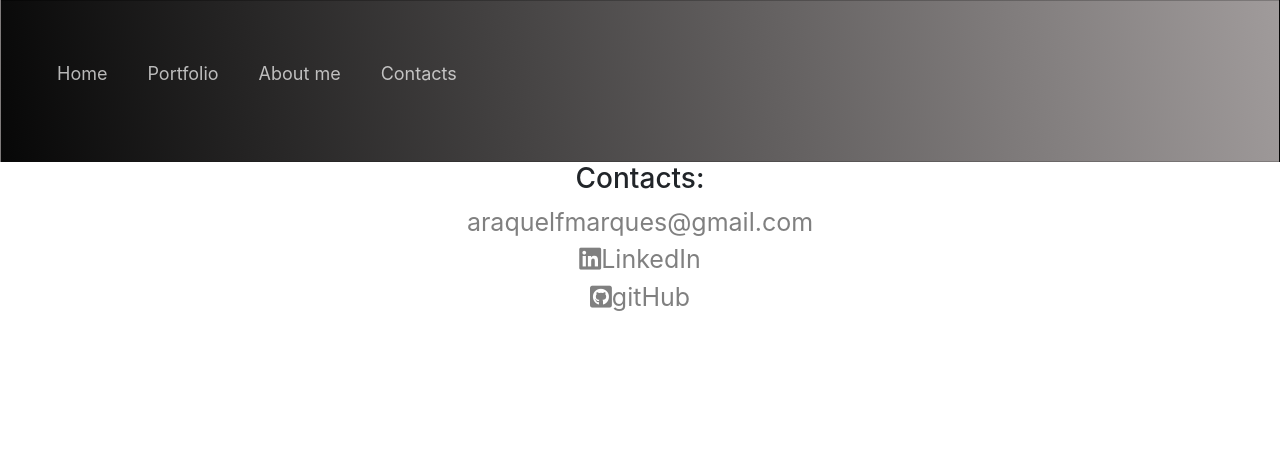
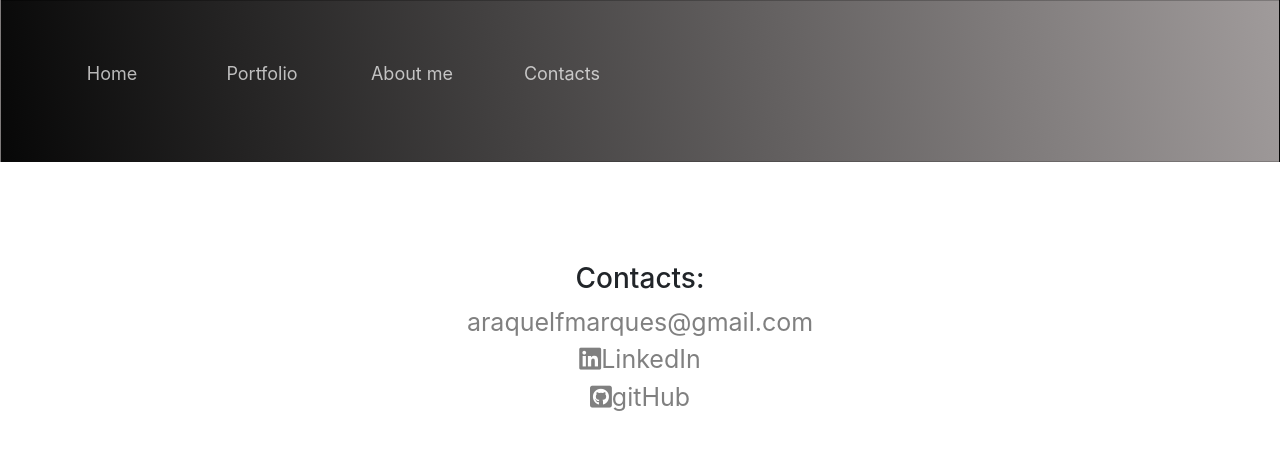
Before and after one commit to RaquelMarques97/portfolio, a website: page contact.html in a window 1280 px wide. Drawn offline with nearby package versions, Linux system fonts and the light colour scheme.

Commit message:
navbar3 and contacts

```diff
--- a/assets/css/styles.css
+++ b/assets/css/styles.css
@@ -43,6 +43,7 @@ body {
 .main-nav li {
   text-align: center;
   margin: 15px auto;
+  width:150px;
 }
 
 .logo {
@@ -212,3 +213,8 @@ h3 a{
 .card-text-about {
   text-align:justify;
 }
+
+
+.contacts {
+  margin-top:100px;
+}
```
